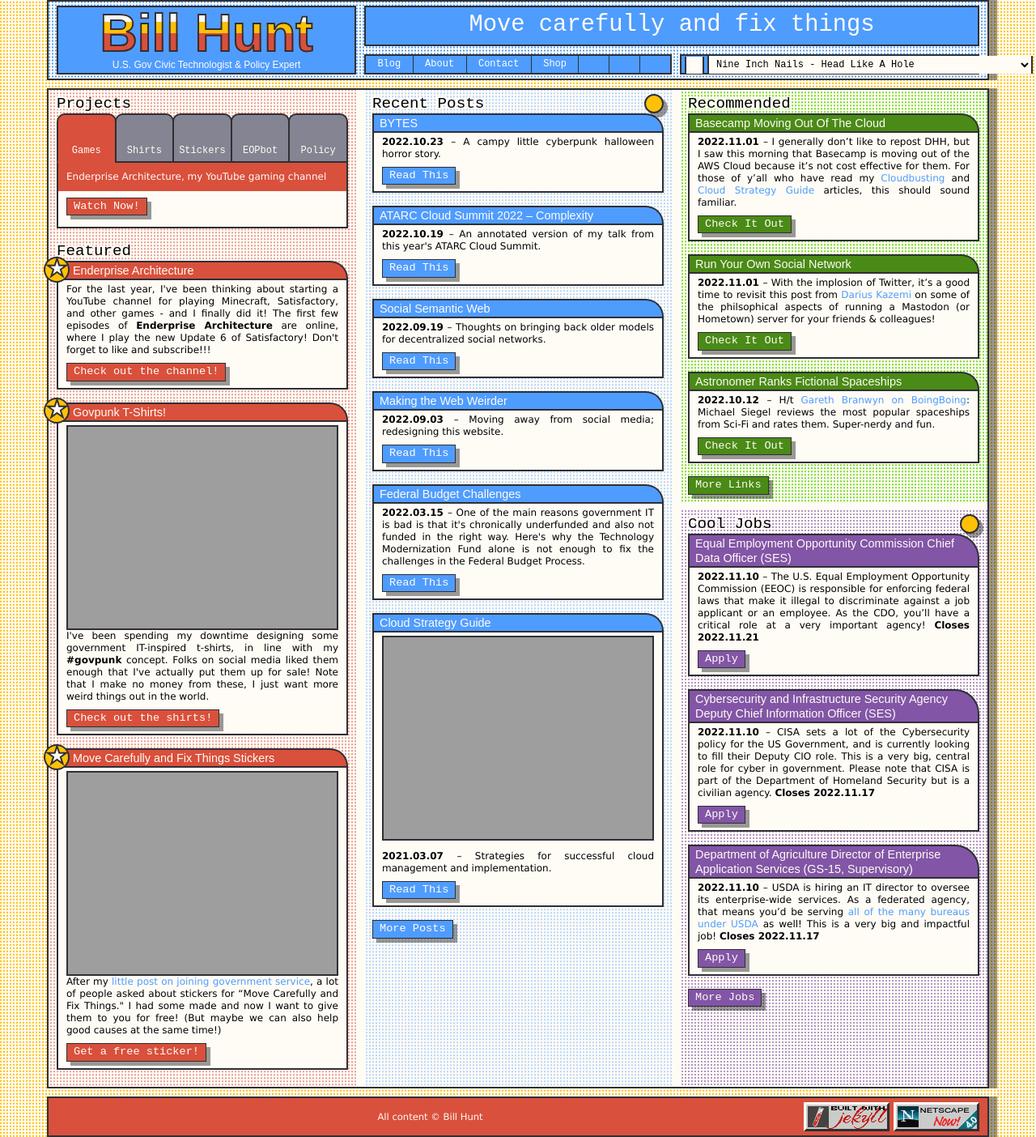
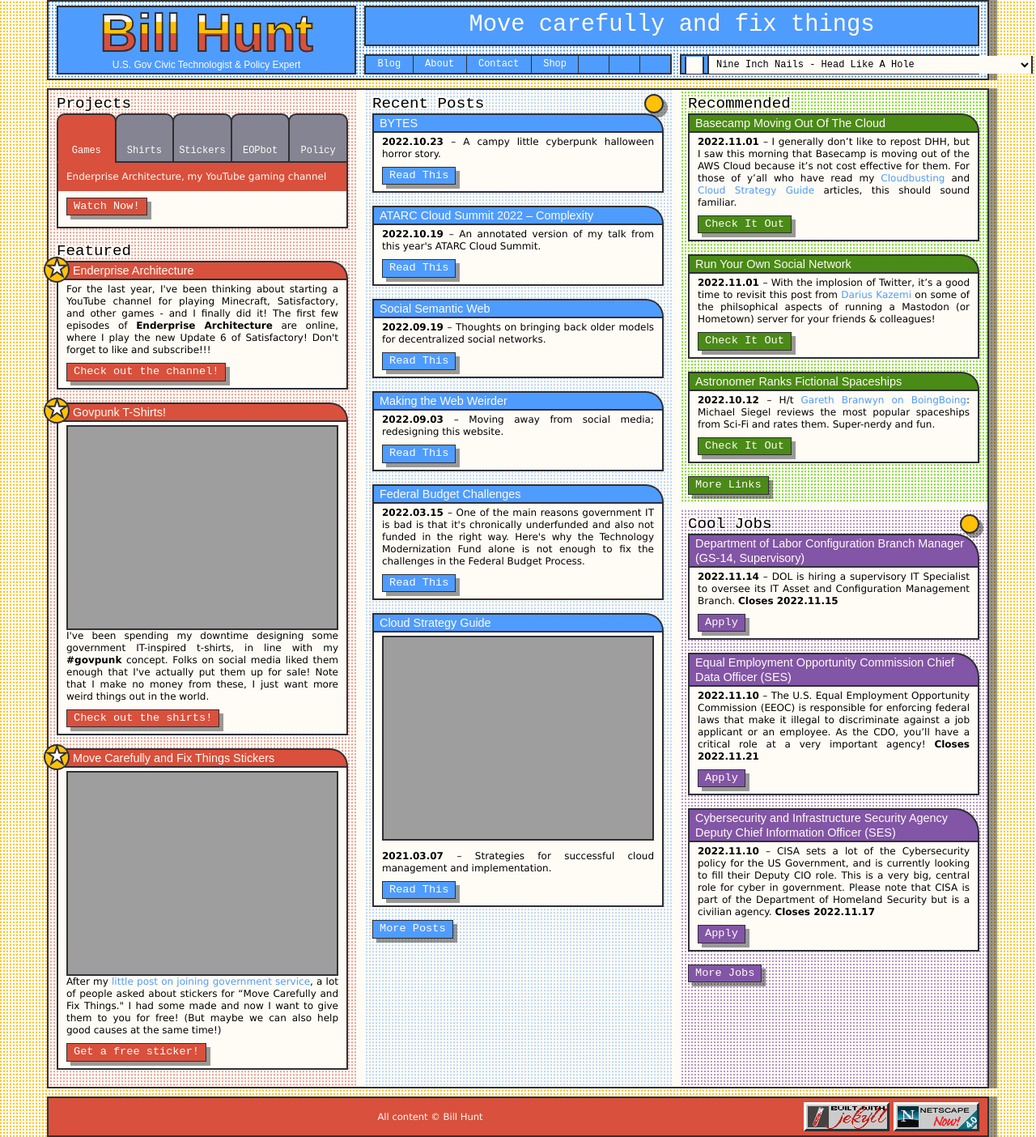
Before and after one commit to krusynth/billhunt.dev, a Jekyll site: the page built from index.md, in a window 1280 px wide. Shown: the whole page at 81% size. Built offline with Jekyll 4.4.1, drawn with Linux system fonts in a browser that asks for light colours; some web fonts are replaced.

Commit message:
Update jobs.

```diff
--- a/_data/jobs.yml
+++ b/_data/jobs.yml
@@ -1,3 +1,9 @@
+- title: Department of Labor Configuration Branch Manager (GS-14, Supervisory)
+  url: https://www.usajobs.gov/job/688433000
+  date: 2022-11-14
+  closes: 2022-11-15
+  content: DOL is hiring a supervisory IT Specialist to oversee its IT Asset and Configuration Management Branch.
+
 - title: Equal Employment Opportunity Commission Chief Data Officer (SES)
   url: https://www.usajobs.gov/job/684837600
   date: 2022-11-10
```
